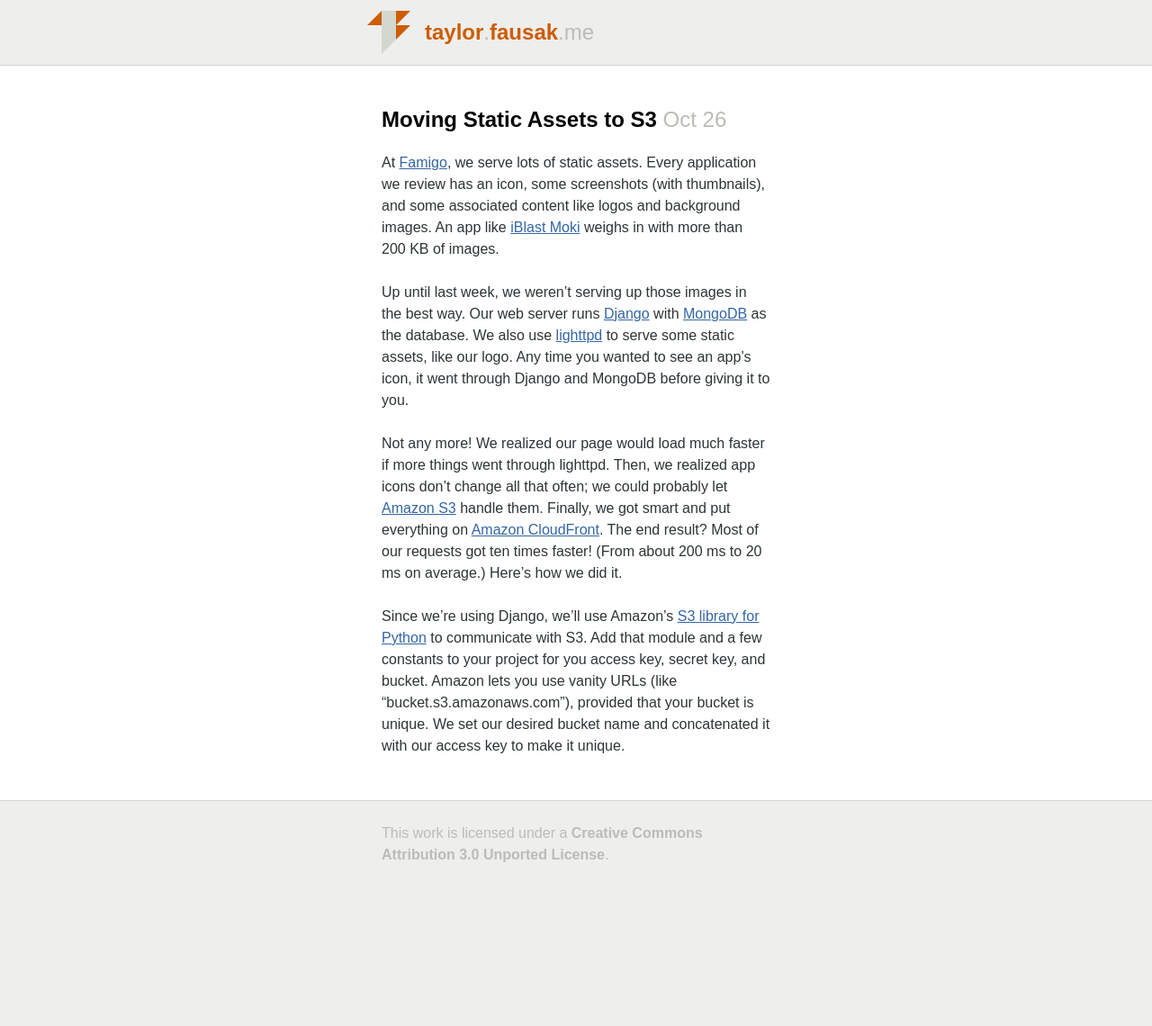
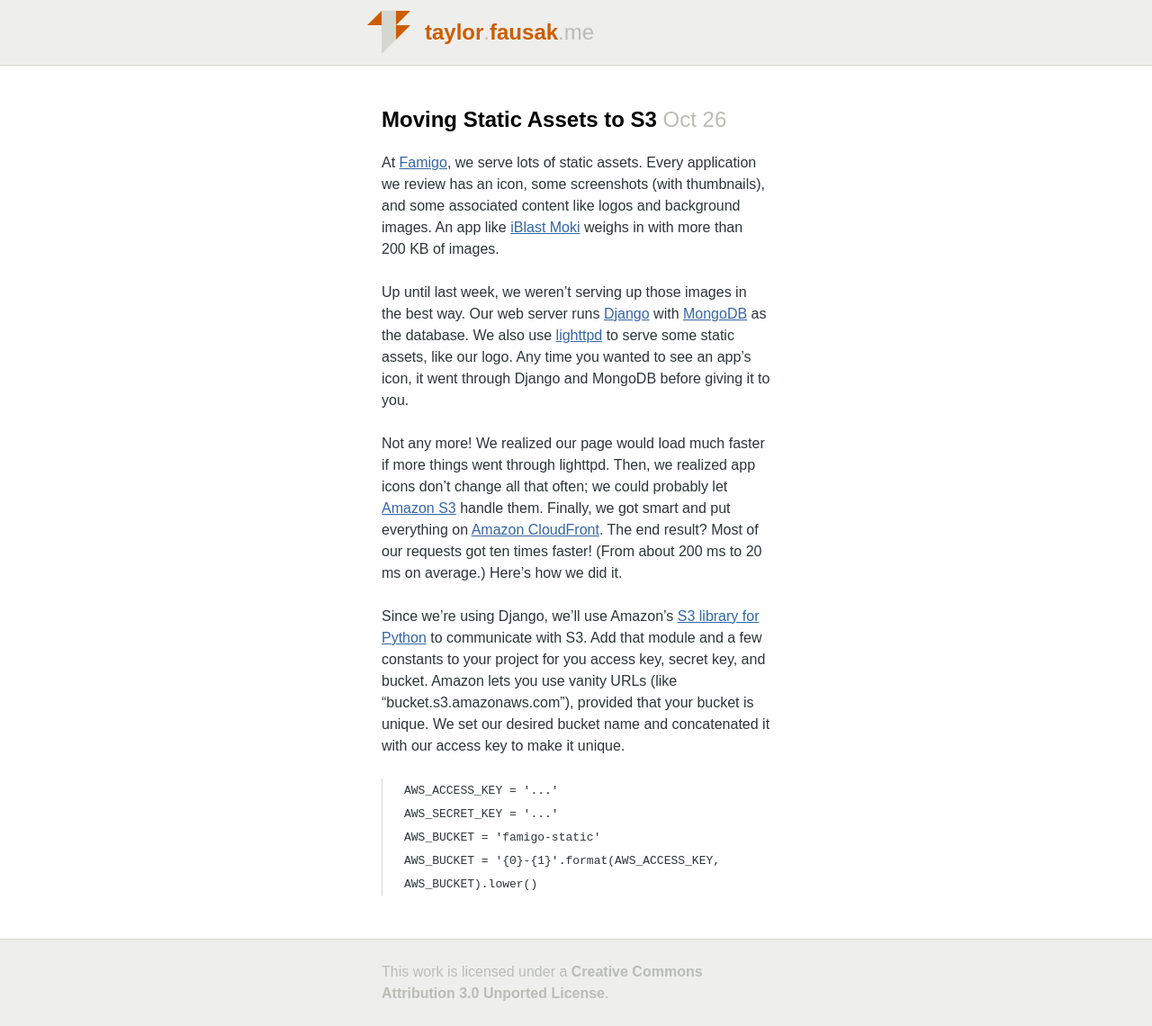
Before and after one commit to tfausak/tfausak.github.io, a Jekyll site: the page built from _posts/2011-10-26-moving-static-assets-to-s3.md, in a window 1280 px wide. Shown: the whole page at 90% size. Built offline with Jekyll 4.4.1, drawn with Linux system fonts in a browser that asks for light colours; before the commit the page ends 986 px from its top, so only the background shows below that.

Commit message:
Add the first code block.

```diff
--- a/_posts/2011-10-26-moving-static-assets-to-s3.md
+++ b/_posts/2011-10-26-moving-static-assets-to-s3.md
@@ -28,6 +28,11 @@
 that your bucket is unique. We set our desired bucket name and
 concatenated it with our access key to make it unique.
 
+    AWS_ACCESS_KEY = '...'
+    AWS_SECRET_KEY = '...'
+    AWS_BUCKET = 'famigo-static'
+    AWS_BUCKET = '{0}-{1}'.format(AWS_ACCESS_KEY, AWS_BUCKET).lower()
+
 
 [1]: http://www.famigo.com/
 [2]: http://www.famigo.com/app/iblastmoki/
```
